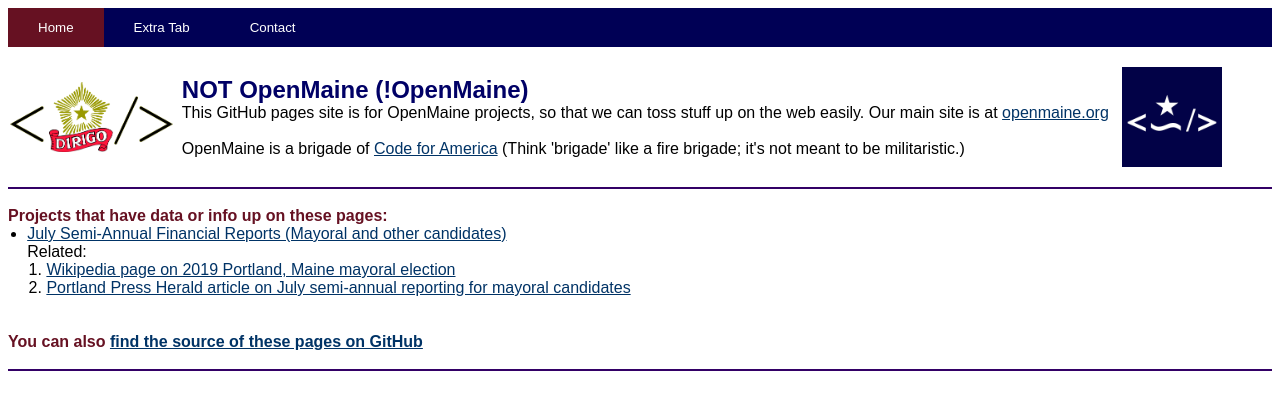
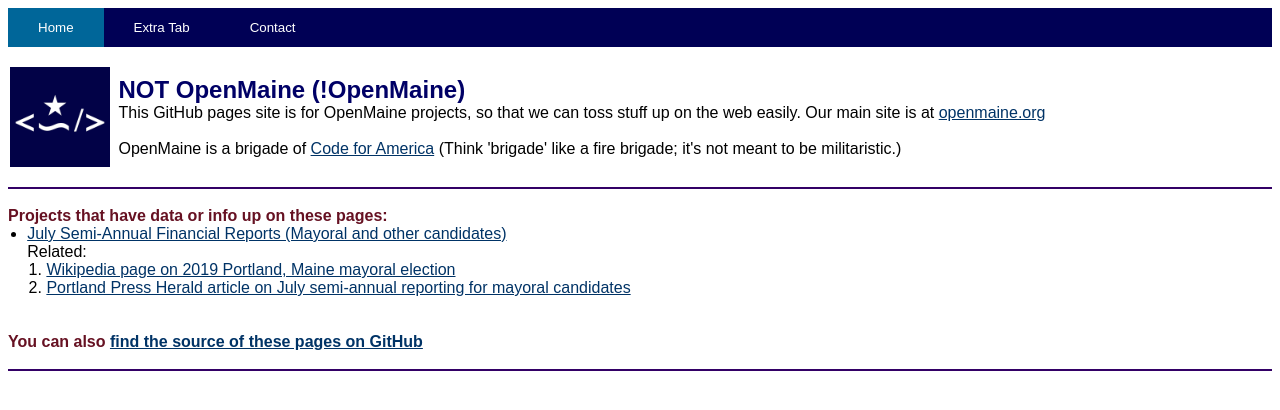
Before and after one commit to OpenMaine/openmaine.github.io, a plain HTML site: page index.html in a window 1280 px wide. Drawn offline with Linux system fonts and the light colour scheme.

Commit message:
got rid of ugly logo; changed some colors

```diff
--- a/index.html
+++ b/index.html
@@ -21,7 +21,7 @@
 <!--<table cellpadding=0 style="width:100%"> -->
 <table cellpadding=0>
 <tr valign=center><td>
-<img src="Graphics/dirigo.6.png" align=left border=0 height=70
+<img src="Graphics/icon.5.png" align=left border=0 height=100
      hspace=0 alt="openmaine">
 </td>
 <td>&nbsp;</td>
@@ -37,12 +37,6 @@
 	America</a> (Think 'brigade' like a fire brigade; it's not meant to be
 	militaristic.)
 
-</td>
-
-<td>&nbsp;&nbsp;</td>
-<td>
-<img src="Graphics/icon.5.png" align=left border=0 height=100
-     hspace=0 alt="openmaine">
 </td>
 </tr>
 </table>  <!-- end, pic and text table -->
--- a/style.css
+++ b/style.css
@@ -89,12 +89,12 @@
   text-decoration: none;
 }
 .topnav a:hover {
-    /* background-color: #7195ba; */
-    background-color: #9bf;
+    /* background-color: #9bf; */
+    background-color: #08c;
     color: #000;
 }
 .topnav a.active {
-    /* background-color: #041d35; */
-    background-color: #612;
+    /* background-color: #612; */
+		background-color:#069;
     color: #FFF;
 }
```
